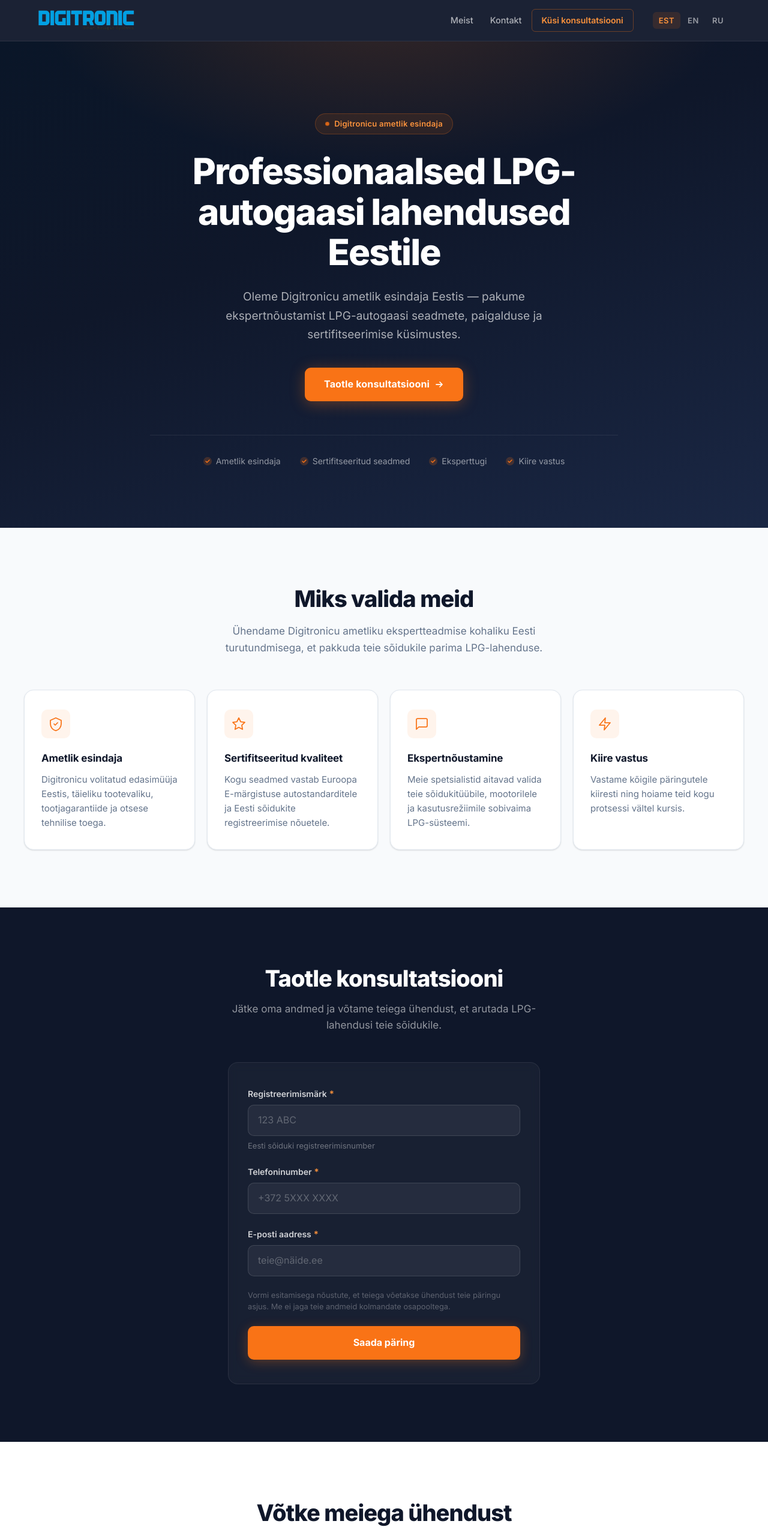
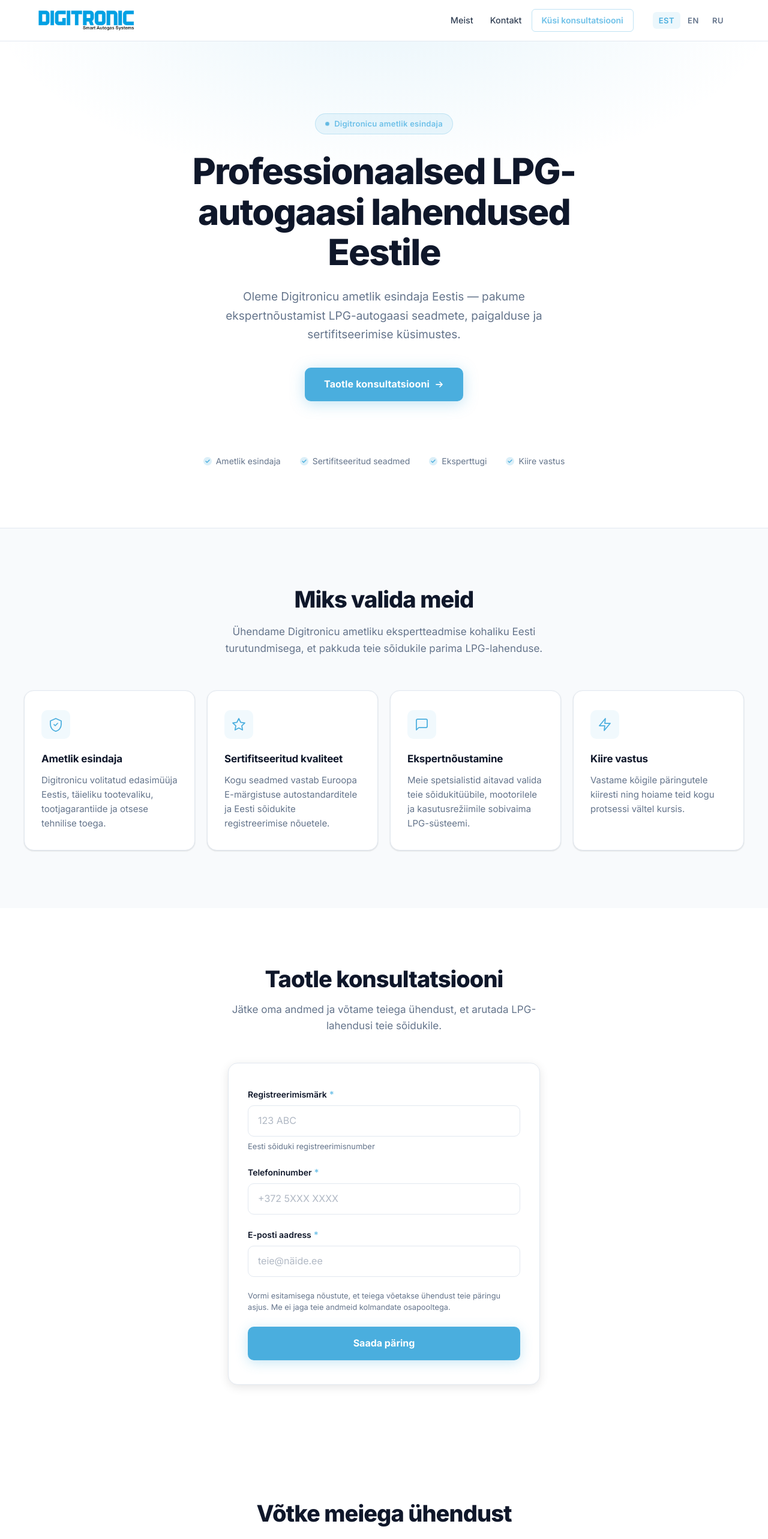
Before and after one commit to AndriiTsylyuryk/digitronicautogas, a Next.js app: page /et in a window 1280 px wide. Shown: the top 2566 px of the page at 60% size. Built offline with nearby package versions, Linux system fonts and the light colour scheme; no server answers.

Commit message:
White site design, blue accent, consistent contact colors, logo in footer

```diff
--- a/components/layout/Footer.tsx
+++ b/components/layout/Footer.tsx
@@ -1,4 +1,5 @@
 import Link from 'next/link';
+import Image from 'next/image';
 import type { Translation } from '@/lib/translations/types';
 import type { Locale } from '@/lib/i18n';
 import { LanguageSwitcher } from './LanguageSwitcher';
@@ -14,9 +15,15 @@
     <footer className={styles.footer} role="contentinfo">
       <div className={styles.inner}>
         <div className={styles.brand}>
-          <span className={styles.brandName}>
-            <span className={styles.accent}>Digitronic</span> Gas
-          </span>
+          <Link href={`/${locale}`} className={styles.logoLink}>
+            <Image
+              src="/logo.png"
+              alt="Digitronic Gas"
+              width={140}
+              height={35}
+              className={styles.logoImg}
+            />
+          </Link>
           <p className={styles.tagline}>{t.footer.tagline}</p>
         </div>
 
--- a/components/layout/Header.module.css
+++ b/components/layout/Header.module.css
@@ -2,10 +2,8 @@
   position: sticky;
   top: 0;
   z-index: 100;
-  background: rgba(15, 23, 42, 0.95);
-  backdrop-filter: blur(16px);
-  -webkit-backdrop-filter: blur(16px);
-  border-bottom: 1px solid var(--color-border-dark);
+  background: #ffffff;
+  border-bottom: 1px solid var(--color-border);
 }
 
 .inner {
@@ -50,14 +48,14 @@
   border-radius: var(--radius-sm);
   font-size: 0.9rem;
   font-weight: 500;
-  color: rgba(255, 255, 255, 0.65);
+  color: var(--color-text);
   transition: color var(--transition-fast), background var(--transition-fast);
   white-space: nowrap;
 }
 
 .navLink:hover {
-  color: #ffffff;
-  background: rgba(255, 255, 255, 0.06);
+  color: var(--color-primary);
+  background: rgba(74, 174, 222, 0.06);
 }
 
 .navCta {
@@ -66,7 +64,7 @@
   font-size: 0.875rem;
   font-weight: 600;
   color: var(--color-primary-light);
-  border: 1px solid rgba(249, 115, 22, 0.35);
+  border: 1px solid rgba(74, 174, 222, 0.35);
   white-space: nowrap;
   transition: color var(--transition-fast), background var(--transition-fast),
     border-color var(--transition-fast);
--- a/components/layout/LanguageSwitcher.module.css
+++ b/components/layout/LanguageSwitcher.module.css
@@ -13,21 +13,21 @@
   font-size: 0.8125rem;
   font-weight: 600;
   letter-spacing: 0.04em;
-  color: rgba(255, 255, 255, 0.55);
+  color: var(--color-text-muted);
   transition: color var(--transition-fast), background var(--transition-fast);
 }
 
 .btn:hover {
-  color: #ffffff;
-  background: rgba(255, 255, 255, 0.08);
+  color: var(--color-primary);
+  background: rgba(74, 174, 222, 0.08);
 }
 
 .active {
-  color: var(--color-primary-light);
-  background: rgba(249, 115, 22, 0.12);
+  color: var(--color-primary);
+  background: rgba(74, 174, 222, 0.1);
 }
 
 .active:hover {
-  color: var(--color-primary-light);
-  background: rgba(249, 115, 22, 0.16);
+  color: var(--color-primary-dark);
+  background: rgba(74, 174, 222, 0.15);
 }
--- a/components/sections/About.module.css
+++ b/components/sections/About.module.css
@@ -57,7 +57,7 @@
   width: 48px;
   height: 48px;
   border-radius: var(--radius-md);
-  background: rgba(249, 115, 22, 0.08);
+  background: rgba(74, 174, 222, 0.08);
   color: var(--color-primary);
   display: flex;
   align-items: center;
--- a/components/sections/Contacts.module.css
+++ b/components/sections/Contacts.module.css
@@ -52,15 +52,15 @@
 }
 
 .item:hover {
-  border-color: rgba(249, 115, 22, 0.25);
-  box-shadow: 0 4px 20px rgba(249, 115, 22, 0.07);
+  border-color: rgba(74, 174, 222, 0.35);
+  box-shadow: 0 4px 20px rgba(74, 174, 222, 0.1);
 }
 
 .itemIcon {
   width: 40px;
   height: 40px;
   border-radius: var(--radius-md);
-  background: rgba(249, 115, 22, 0.08);
+  background: rgba(74, 174, 222, 0.08);
   color: var(--color-primary);
   display: flex;
   align-items: center;
@@ -91,7 +91,7 @@
 }
 
 .itemLink {
-  color: var(--color-primary-dark);
+  color: var(--color-dark);
   text-decoration: underline;
   text-underline-offset: 3px;
   text-decoration-color: transparent;
--- a/components/sections/Hero.module.css
+++ b/components/sections/Hero.module.css
@@ -1,19 +1,20 @@
 .hero {
   position: relative;
-  background: linear-gradient(160deg, #0a1628 0%, #0f172a 40%, #1a2744 100%);
-  color: #ffffff;
+  background: #ffffff;
+  color: var(--color-dark);
   padding: 120px var(--section-px) 100px;
   overflow: hidden;
   text-align: center;
+  border-bottom: 1px solid var(--color-border);
 }
 
-/* Decorative orange radial gradient behind the headline */
+/* Decorative blue radial gradient behind the headline */
 .glow {
   position: absolute;
   inset: 0;
   background: radial-gradient(
-    ellipse 70% 55% at 50% -10%,
-    rgba(249, 115, 22, 0.18) 0%,
+    ellipse 80% 60% at 50% -10%,
+    rgba(74, 174, 222, 0.12) 0%,
     transparent 65%
   );
   pointer-events: none;
@@ -34,8 +35,8 @@
   display: inline-flex;
   align-items: center;
   gap: 0.5rem;
-  background: rgba(249, 115, 22, 0.1);
-  border: 1px solid rgba(249, 115, 22, 0.25);
+  background: rgba(74, 174, 222, 0.1);
+  border: 1px solid rgba(74, 174, 222, 0.25);
   color: var(--color-primary-light);
   padding: 0.375rem 1rem;
   border-radius: var(--radius-full);
@@ -66,13 +67,13 @@
   line-height: 1.13;
   letter-spacing: -0.03em;
   margin-bottom: 1.5rem;
-  color: #ffffff;
+  color: var(--color-dark);
 }
 
 /* ── Subtitle ─────────────────────────────────────────────────────────── */
 .subtitle {
   font-size: clamp(1rem, 2vw, 1.1875rem);
-  color: rgba(255, 255, 255, 0.65);
+  color: var(--color-text-muted);
   line-height: 1.65;
   max-width: 620px;
   margin-bottom: 2.5rem;
@@ -90,7 +91,7 @@
   font-size: 1rem;
   font-weight: 700;
   letter-spacing: 0.01em;
-  box-shadow: 0 4px 24px rgba(249, 115, 22, 0.35);
+  box-shadow: 0 4px 24px rgba(74, 174, 222, 0.35);
   transition: background var(--transition-base), transform var(--transition-fast),
     box-shadow var(--transition-base);
 }
@@ -98,7 +99,7 @@
 .cta:hover {
   background: var(--color-primary-dark);
   transform: translateY(-2px);
-  box-shadow: 0 6px 32px rgba(249, 115, 22, 0.45);
+  box-shadow: 0 6px 32px rgba(74, 174, 222, 0.45);
 }
 
 .cta:active {
@@ -123,7 +124,7 @@
   align-items: center;
   gap: 0.4375rem;
   font-size: 0.875rem;
-  color: rgba(255, 255, 255, 0.55);
+  color: var(--color-text-muted);
 }
 
 .trustItem svg {
--- a/components/sections/Hero.tsx
+++ b/components/sections/Hero.tsx
@@ -10,8 +10,8 @@
 
 const CheckIcon = () => (
   <svg width="14" height="14" viewBox="0 0 14 14" fill="none" aria-hidden="true">
-    <circle cx="7" cy="7" r="7" fill="rgba(249,115,22,0.2)" />
-    <path d="M4 7l2 2 4-4" stroke="#f97316" strokeWidth="1.5" strokeLinecap="round" strokeLinejoin="round" />
+    <circle cx="7" cy="7" r="7" fill="rgba(74,174,222,0.2)" />
+    <path d="M4 7l2 2 4-4" stroke="#4AAEDE" strokeWidth="1.5" strokeLinecap="round" strokeLinejoin="round" />
   </svg>
 );
 
--- a/components/sections/LeadForm.module.css
+++ b/components/sections/LeadForm.module.css
@@ -1,5 +1,5 @@
 .section {
-  background: var(--color-dark);
+  background: var(--color-surface);
   padding: var(--section-py) var(--section-px);
 }
 
@@ -19,14 +19,14 @@
   font-size: clamp(1.625rem, 3.5vw, 2.375rem);
   font-weight: 800;
   letter-spacing: -0.025em;
-  color: #ffffff;
+  color: var(--color-dark);
   margin-bottom: 0.875rem;
   line-height: 1.2;
 }
 
 .subtitle {
   font-size: 1.0625rem;
-  color: rgba(255, 255, 255, 0.55);
+  color: var(--color-text-muted);
   line-height: 1.6;
 }
 
@@ -34,11 +34,11 @@
 .formWrap {
   max-width: 520px;
   margin: 0 auto;
-  background: rgba(255, 255, 255, 0.04);
-  border: 1px solid rgba(255, 255, 255, 0.08);
+  background: var(--color-surface);
+  border: 1px solid var(--color-border);
   border-radius: var(--radius-lg);
   padding: 2.5rem 2rem;
-  backdrop-filter: blur(8px);
+  box-shadow: var(--shadow-md);
 }
 
 .form {
@@ -57,7 +57,7 @@
 .label {
   font-size: 0.875rem;
   font-weight: 600;
-  color: rgba(255, 255, 255, 0.8);
+  color: var(--color-dark);
   display: flex;
   align-items: center;
   gap: 0.25rem;
@@ -70,12 +70,12 @@
 
 .input {
   width: 100%;
-  background: rgba(255, 255, 255, 0.06);
-  border: 1.5px solid rgba(255, 255, 255, 0.12);
+  background: var(--color-surface);
+  border: 1.5px solid var(--color-border);
   border-radius: var(--radius-md);
   padding: 0.75rem 1rem;
   font-size: 1rem;
-  color: #ffffff;
+  color: var(--color-dark);
   transition: border-color var(--transition-base), background var(--transition-base),
     box-shadow var(--transition-base);
   outline: none;
@@ -83,18 +83,19 @@
 }
 
 .input::placeholder {
-  color: rgba(255, 255, 255, 0.28);
+  color: var(--color-text-muted);
+  opacity: 0.5;
 }
 
 .input:hover:not(:disabled) {
-  border-color: rgba(255, 255, 255, 0.22);
-  background: rgba(255, 255, 255, 0.08);
+  border-color: var(--color-primary);
+  background: var(--color-surface);
 }
 
 .input:focus {
   border-color: var(--color-primary);
-  background: rgba(249, 115, 22, 0.05);
-  box-shadow: 0 0 0 3px rgba(249, 115, 22, 0.18);
+  background: rgba(74, 174, 222, 0.05);
+  box-shadow: 0 0 0 3px rgba(74, 174, 222, 0.18);
 }
 
 .input:disabled {
@@ -114,7 +115,7 @@
 
 .hint {
   font-size: 0.8125rem;
-  color: rgba(255, 255, 255, 0.38);
+  color: var(--color-text-muted);
 }
 
 .error {
@@ -149,7 +150,7 @@
 /* ── Consent ─────────────────────────────────────────────────────────── */
 .consent {
   font-size: 0.8rem;
-  color: rgba(255, 255, 255, 0.3);
+  color: var(--color-text-muted);
   line-height: 1.55;
 }
 
@@ -164,7 +165,7 @@
   font-size: 1rem;
   font-weight: 700;
   cursor: pointer;
-  box-shadow: 0 4px 20px rgba(249, 115, 22, 0.3);
+  box-shadow: 0 4px 20px rgba(74, 174, 222, 0.3);
   transition: background var(--transition-base), transform var(--transition-fast),
     box-shadow var(--transition-base), opacity var(--transition-base);
 }
@@ -172,7 +173,7 @@
 .submit:hover:not(:disabled) {
   background: var(--color-primary-dark);
   transform: translateY(-1px);
-  box-shadow: 0 6px 28px rgba(249, 115, 22, 0.4);
+  box-shadow: 0 6px 28px rgba(74, 174, 222, 0.4);
 }
 
 .submit:active:not(:disabled) {
@@ -189,18 +190,19 @@
 .successCard {
   max-width: 460px;
   margin: 0 auto;
-  background: rgba(255, 255, 255, 0.04);
-  border: 1px solid rgba(255, 255, 255, 0.08);
+  background: var(--color-surface);
+  border: 1px solid var(--color-border);
   border-radius: var(--radius-lg);
   padding: 3rem 2rem;
   text-align: center;
+  box-shadow: var(--shadow-md);
 }
 
 .successIcon {
   width: 64px;
   height: 64px;
-  background: rgba(249, 115, 22, 0.12);
-  border: 2px solid rgba(249, 115, 22, 0.3);
+  background: rgba(74, 174, 222, 0.12);
+  border: 2px solid rgba(74, 174, 222, 0.3);
   border-radius: 50%;
   display: flex;
   align-items: center;
@@ -213,14 +215,14 @@
 .successTitle {
   font-size: 1.5rem;
   font-weight: 800;
-  color: #ffffff;
+  color: var(--color-dark);
   margin-bottom: 0.75rem;
   letter-spacing: -0.02em;
 }
 
 .successMsg {
   font-size: 1rem;
-  color: rgba(255, 255, 255, 0.6);
+  color: var(--color-text-muted);
   line-height: 1.6;
 }
 
--- a/styles/globals.css
+++ b/styles/globals.css
@@ -1,8 +1,8 @@
 /* ─── Design tokens ──────────────────────────────────────────────────────── */
 :root {
-  --color-primary:        #f97316;
-  --color-primary-dark:   #ea580c;
-  --color-primary-light:  #fb923c;
+  --color-primary:        #4AAEDE;
+  --color-primary-dark:   #2e8fbf;
+  --color-primary-light:  #6dc0e8;
   --color-dark:           #0f172a;
   --color-dark-2:         #1e293b;
   --color-dark-3:         #334155;
```
Also changed, not shown: components/layout/Footer.module.css (+17 -15 lines).
